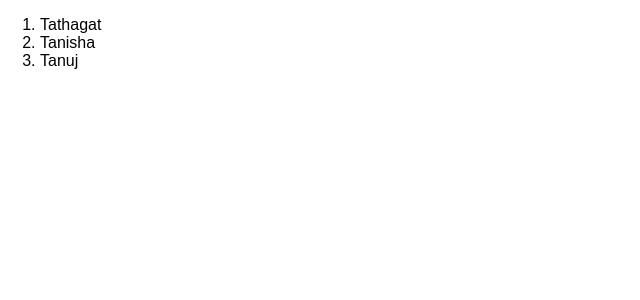
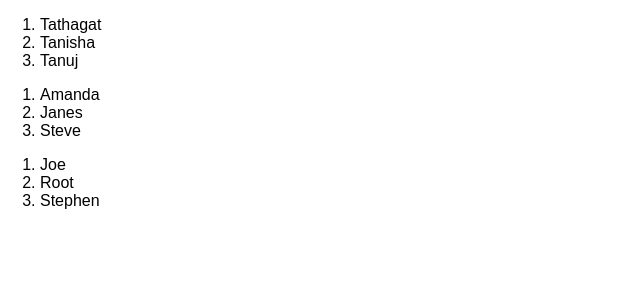
Before and after one commit to tathagat2006/reactnd-contact-app, a React (Create React App) app: page / in a window 1280 px wide. Shown: the top 300 px of the page, without its empty margins (0-640 px from the left). Built offline with nearby package versions, Linux system fonts and the light colour scheme.

Commit message:
contact list created with composition-react
Signed-off-by: tathagat2006 <tathagat.thapliyal@gmail.com>

```diff
--- a/src/App.js
+++ b/src/App.js
@@ -5,11 +5,13 @@ class ContactList extends React.Component {
 
     render() {
 
-        const people  = [
-            {name: 'Tathagat'},
-            {name: 'Tanisha'},
-            {name: 'Tanuj'}
-        ]
+        // const people  = [
+        //     {name: 'Tathagat'},
+        //     {name: 'Tanisha'},
+        //     {name: 'Tanuj'}
+        // ]
+
+        const people = this.props.contacts;
 
         return <ol>
             {people.map((person) => {
@@ -23,10 +25,27 @@ class App extends Component {
   render() {
     return (
       <div className="App">
-        <ContactList />
+        <ContactList contacts={[
+            {name: 'Tathagat'},
+            {name: 'Tanisha'},
+            {name: 'Tanuj'}
+        ]}/>
+
+        <ContactList contacts={[
+            {name: 'Amanda'},
+            {name: 'Janes'},
+            {name: 'Steve'}
+        ]}/>
+
+          <ContactList contacts={[
+              {name: 'Joe'},
+              {name: 'Root'},
+              {name: 'Stephen'}
+          ]}/>
       </div>
     );
   }
 }
 
 export default App;
+//UNDERSTANDING THE COMPOSITION MODEL OF REACT.
```
